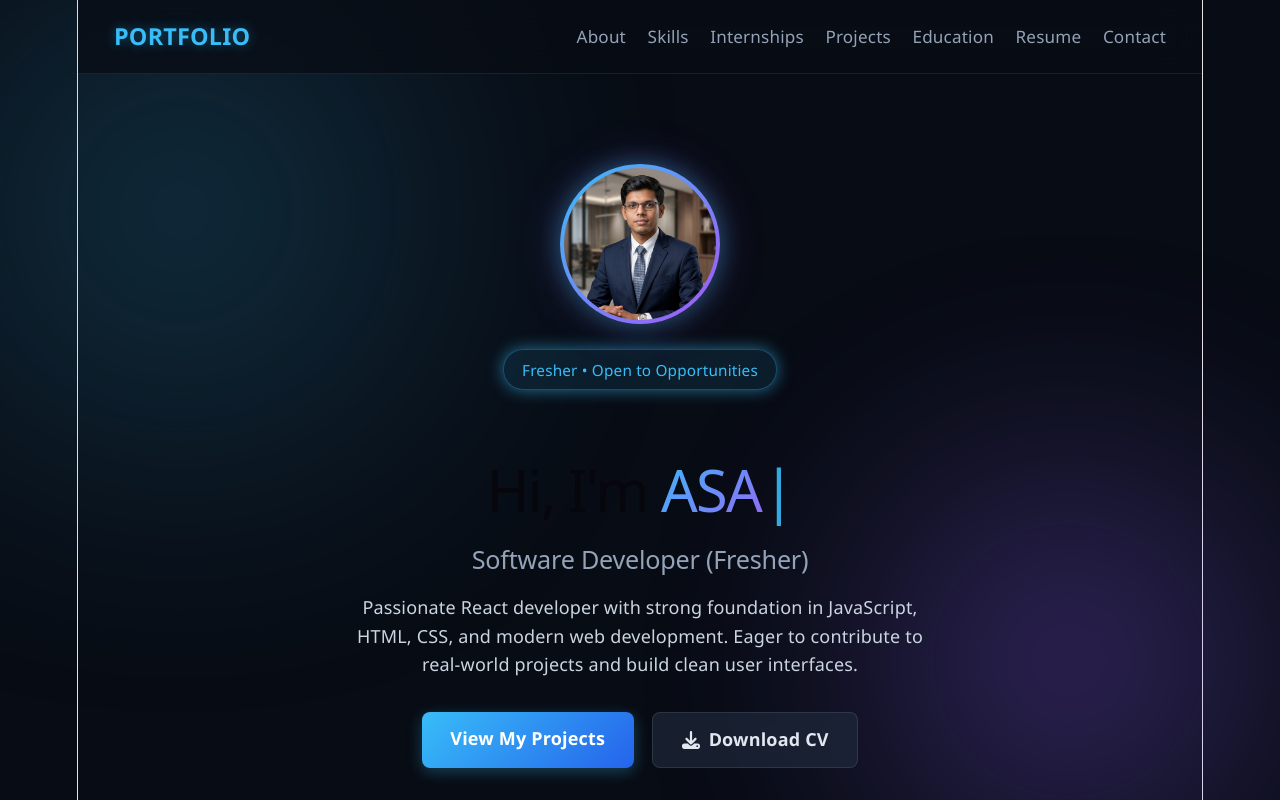
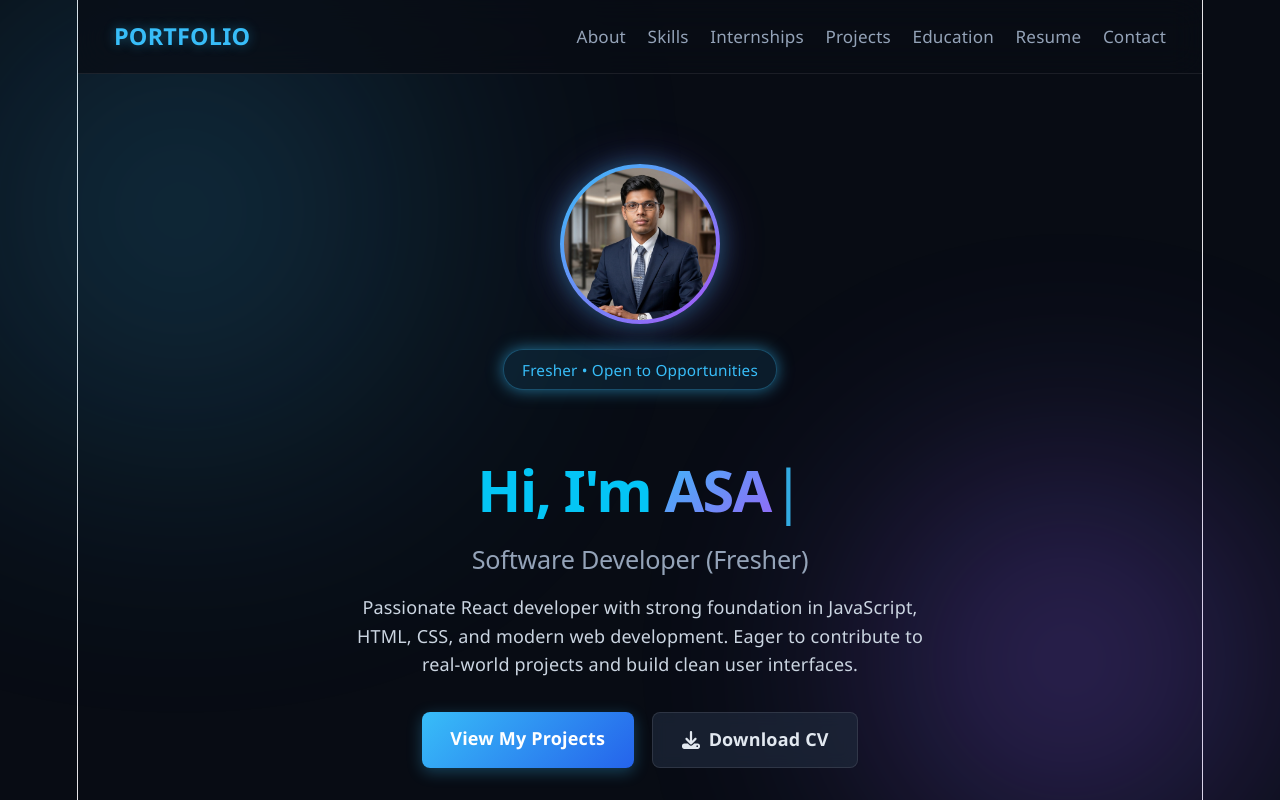
Before and after one commit to jamalasad-ASAD/Portfolio-Asad, a React (Vite) app: page / in a window 1280 px wide. Shown: the top 800 px of the page. Built offline with nearby package versions, Linux system fonts and the light colour scheme.

Commit message:
update resume pdf

```diff
--- a/src/App.css
+++ b/src/App.css
@@ -613,3 +613,19 @@ footer {
     grid-template-columns: 1fr;
   }
 }
+
+
+
+/* 🎨 Multicolor Gradient Text Styling */
+/* .hero-multicolor-title {
+  background: linear-gradient(90deg, #00d2ff 0%, #3a7bd5 40%, #92fe9d 100%);
+  -webkit-background-clip: text;
+  -webkit-text-fill-color: transparent;
+  display: inline-block;
+  font-weight: bold;
+} */
+
+.hero-white-title {
+  color: #04c5f5;
+  font-weight: bold;
+}
--- a/src/App.jsx
+++ b/src/App.jsx
@@ -151,7 +151,7 @@ function App() {
 
           <div className="fresher-badge">Fresher • Open to Opportunities</div>
 
-          <h1>
+          <h1 className="hero-white-title">
             Hi, I'm <Typewriter text={portfolioData.name} speed={120} pause={1500} />
           </h1>
 
@@ -165,7 +165,7 @@ function App() {
             </a>
           </div>
 
-          {/* 🔗 Updated Social Links with GitHub Profile */}
+          {/* 🔗 Social Links */}
           <div className="social-links">
             <a
               href={portfolioData.contact.github || "https://github.com/jamalasad-ASAD"}
@@ -184,7 +184,6 @@ function App() {
               <FaLinkedin size={22} />
             </a>
             <a href={`mailto:${portfolioData.contact.email}`} title="Email"><FaEnvelope size={22} /></a>
-            {/* <a href={`tel:${portfolioData.contact.phone}`} title="Call Now"><FaPhone size={20} /></a> */}
           </div>
         </section>
 
```
